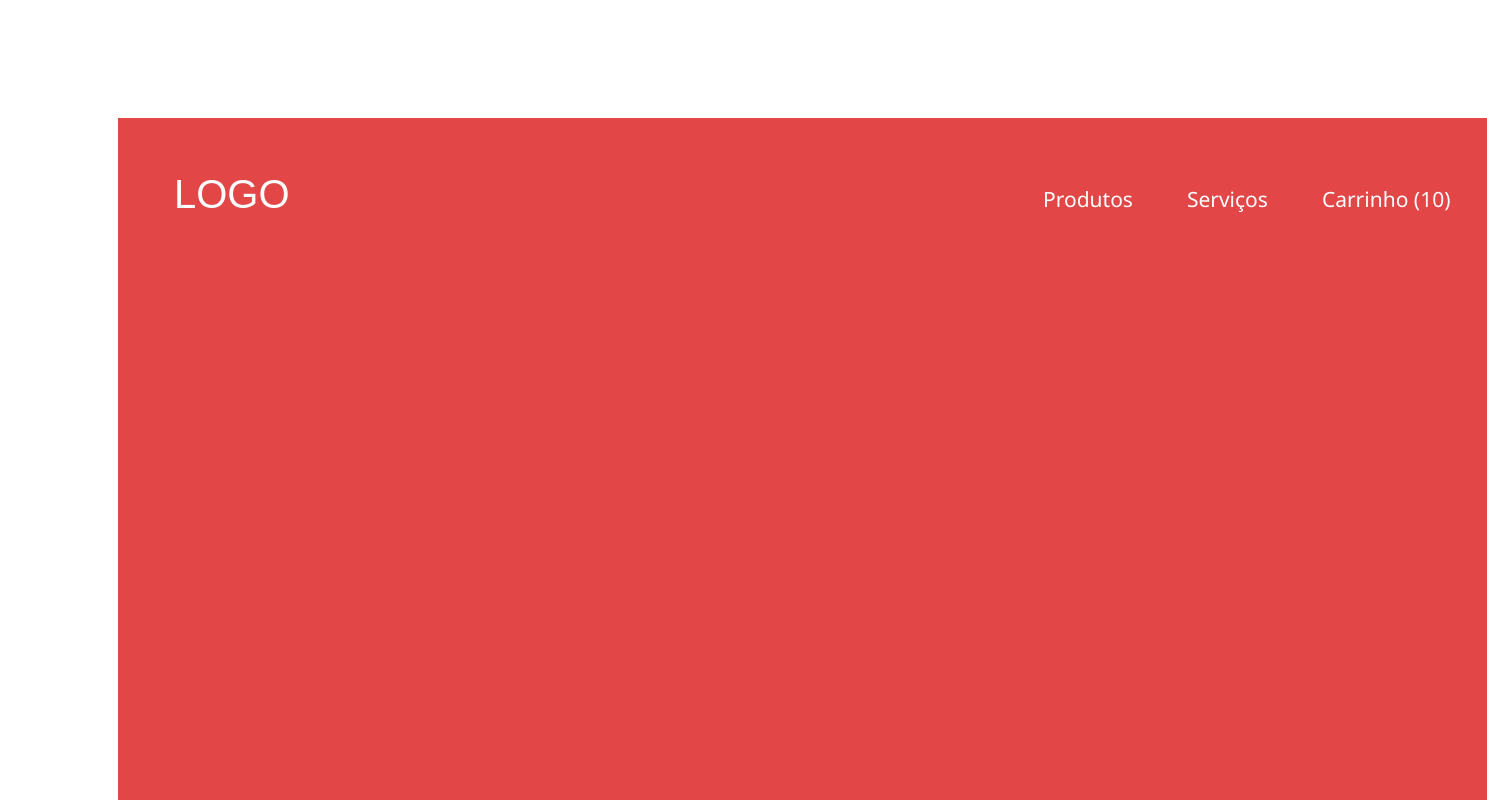
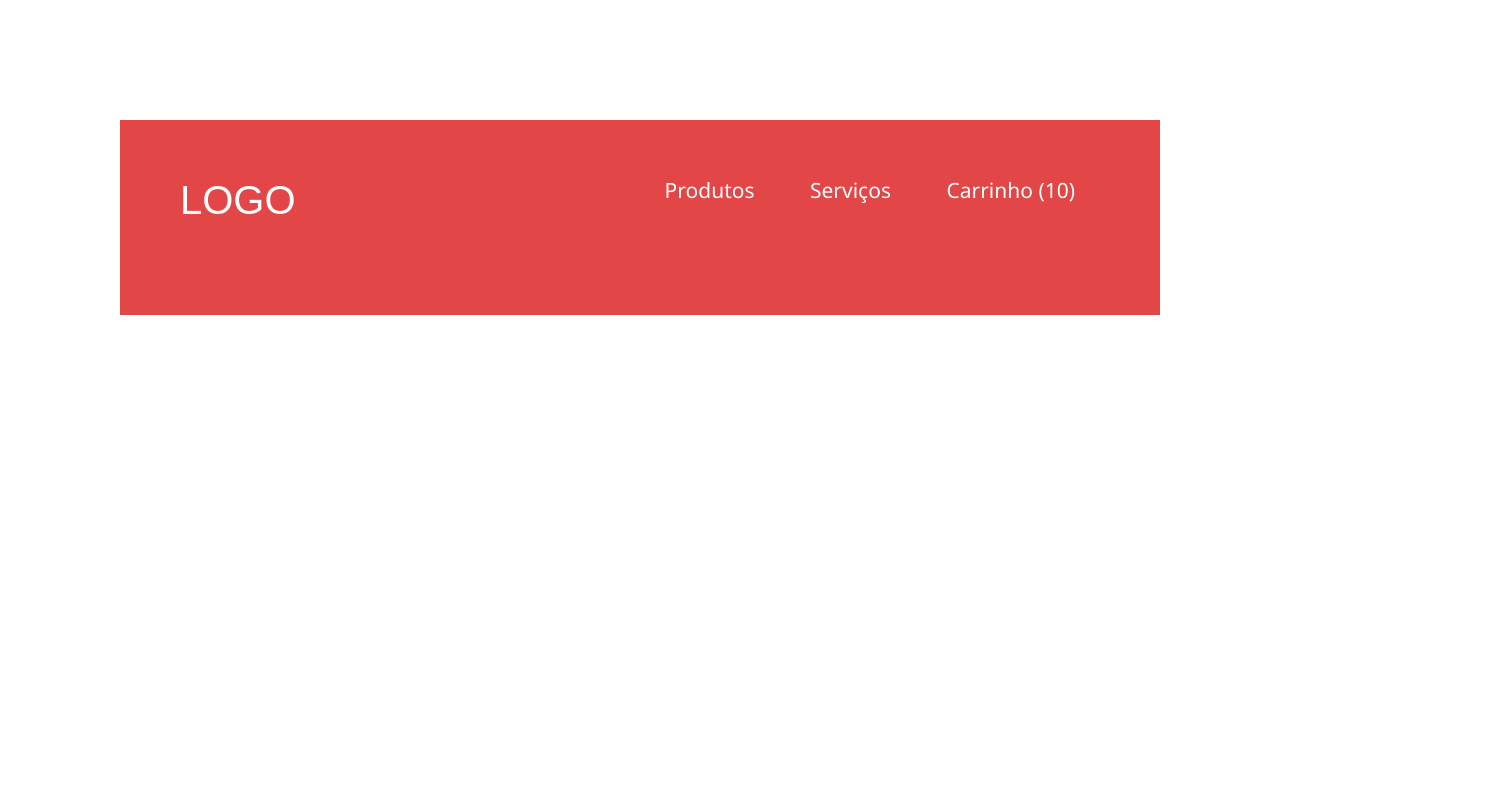
Before and after one commit to Zanonni/loja-fone, a plain HTML site: page index.html in a window 1280 px wide. Shown: the top 800 px of the page, 1487 px wide, since content can reach past the window. Drawn offline with Linux system fonts and the light colour scheme.

Commit message:
Fim da terceira aula

```diff
--- a/header.css
+++ b/header.css
@@ -1,37 +1,26 @@
 header {
     background-color: #e24647;
-    width: 100%;
-    height: 100%;
+    color: #fff;
+    overflow: hidden;
+    margin: 120px 120px 0px 120px;
+    padding: 60px 60px 95px 60px;
 }
 
 h1 {
-    font-family: Arial;
-    color: #ffff;
+    font-family: Arial, 'Roboto', sans-serif;
     font-size: 40px;
-    padding-top: 56px;
-    padding-left: 56px;
+    float: left;
 }
 
 a {
-    font-family: 'Segoe UI';
-    color: #fff;
+    color: inherit;
     text-decoration: none;
-    font-size:21px;
     padding: 25px;
-
 }
 
 nav {
     background-color: #e24647;
-    margin-left: 900px;
-    margin-top: -25px;
+    font-size:21px;
+    font-family: 'Segoe UI', 'Roboto', sans-serif;
+    float: right;
 }
-
-body {
-    margin-top: 118px;
-    margin-left: 118px;
-    margin-right: 118px;
-    margin-bottom: 118px;
-    height: 965px;
-    width: 1369px;
-}
--- a/index.html
+++ b/index.html
@@ -3,6 +3,8 @@
 <head>
     <title>Loja Fone</title>
     <meta charset="utf-8">
+
+    <link href="https://fonts.googleapis.com/css?family=Roboto:300,400,700" rel="stylesheet">
 
     <link rel="stylesheet" href="reset.css" />
     <link rel="stylesheet" href="header.css" />
```
